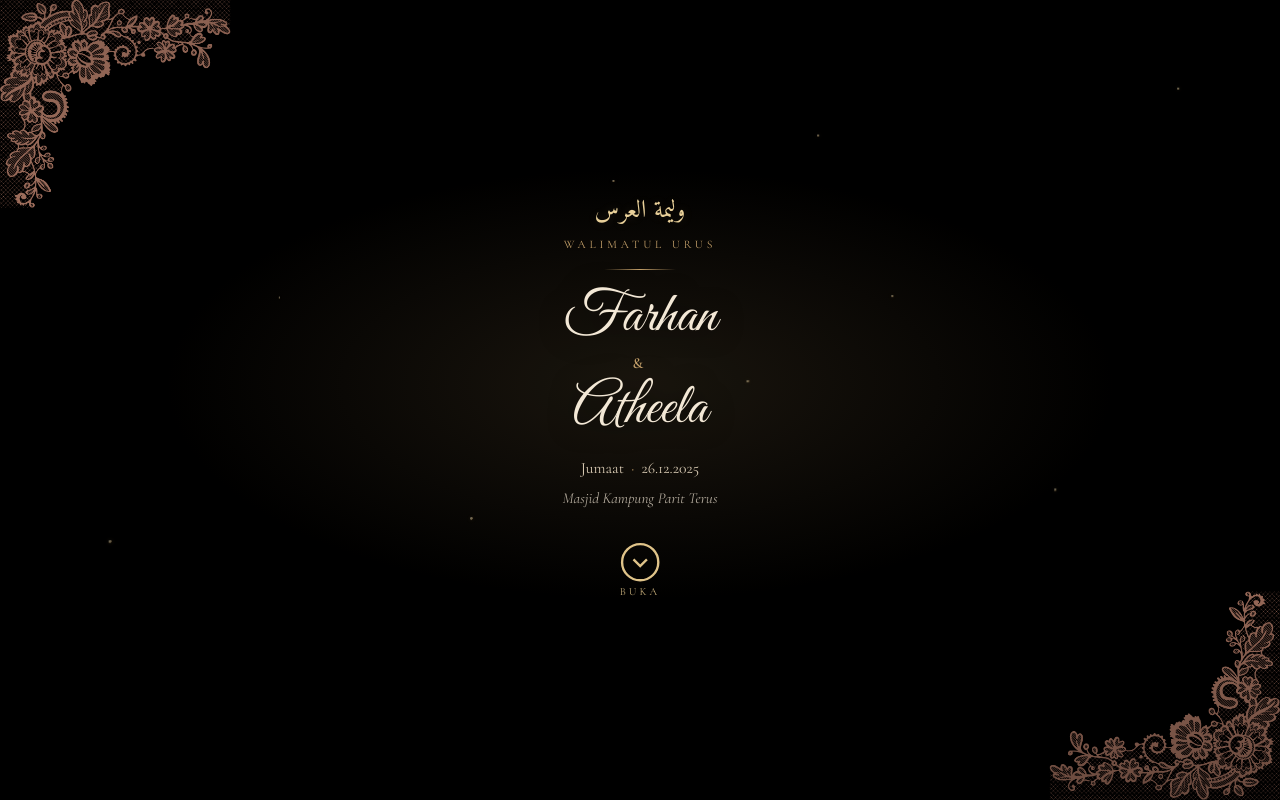
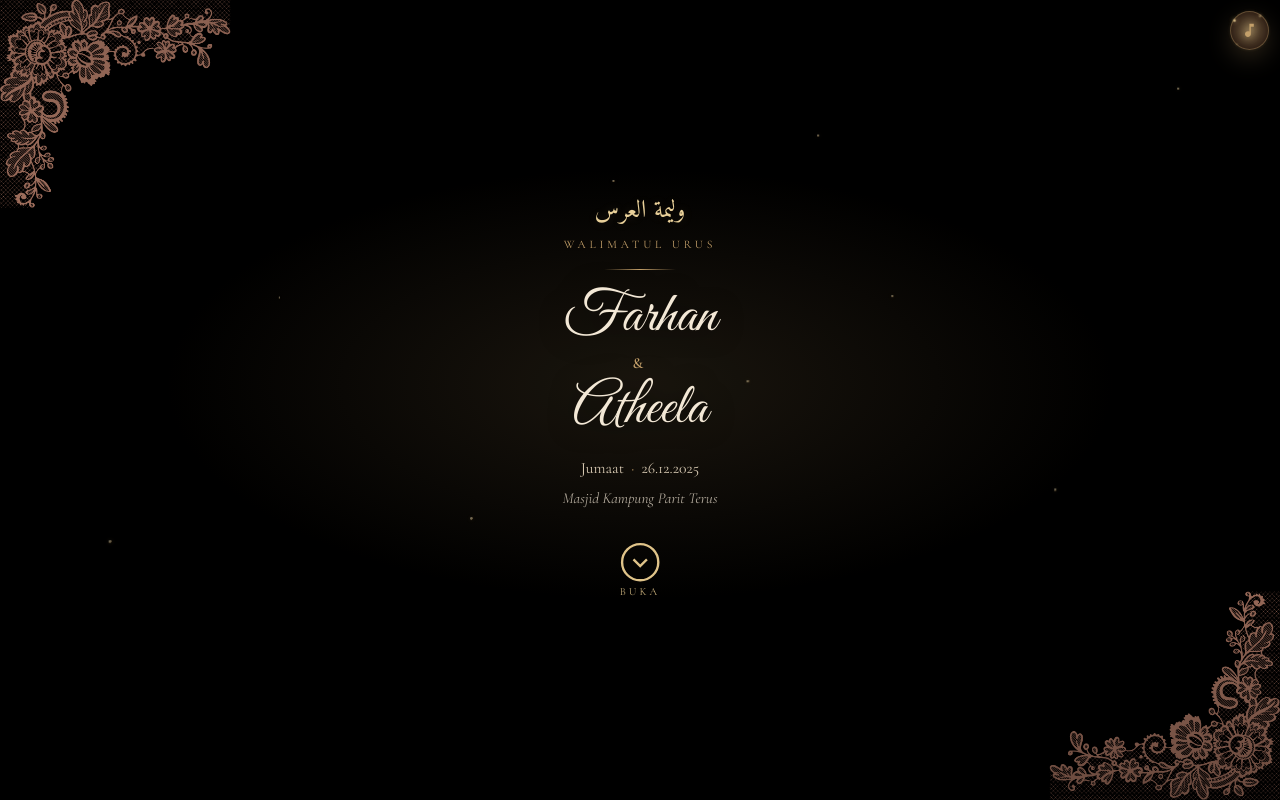
Before and after one commit to theocode221/wedding-card, a React (Vite) app: page /paan in a window 1280 px wide. Built offline with nearby package versions, Linux system fonts and the light colour scheme; a web font is replaced by a local one.

Commit message:
Add Paan invitation background music like Laila.
Co-authored-by: Cursor <cursoragent@cursor.com>

```diff
--- a/src/App.tsx
+++ b/src/App.tsx
@@ -2,6 +2,7 @@ import { BrowserRouter, Navigate, Route, Routes } from "react-router-dom";
 import { InvitationMusicProvider } from "./context/InvitationMusicContext";
 import { UcapanCopyProvider } from "./context/UcapanCopyContext";
 import { LailaMusicProvider } from "./pages/lailaInvitation/LailaMusicContext";
+import { PaanMusicProvider } from "./pages/paanInvitation/PaanMusicContext";
 import { CongratulationCardPage } from "./pages/CongratulationCardPage";
 import { CongratulationPartyPage } from "./pages/CongratulationPartyPage";
 import { HomePage } from "./pages/HomePage";
@@ -43,6 +44,7 @@ export default function App() {
       <BrowserRouter basename={routerBasename}>
         <InvitationMusicProvider>
           <LailaMusicProvider>
+          <PaanMusicProvider>
           <UcapanCopyProvider>
             <Routes>
             <Route path="/" element={<HomePage />} />
@@ -95,6 +97,7 @@ export default function App() {
             <Route path="*" element={<Navigate to="/" replace />} />
             </Routes>
           </UcapanCopyProvider>
+          </PaanMusicProvider>
           </LailaMusicProvider>
         </InvitationMusicProvider>
       </BrowserRouter>
--- a/src/pages/paanInvitation/PaanInvitationPage.tsx
+++ b/src/pages/paanInvitation/PaanInvitationPage.tsx
@@ -12,6 +12,7 @@ import {
   IconWaze,
 } from "../malayClassicInvitation/ClassicActionIcons";
 import { PaanGlitter } from "./PaanGlitter";
+import { usePaanMusic } from "./PaanMusicContext";
 import {
   PAAN_ATURCARA,
   PAAN_RSVP_THEME,
@@ -35,6 +36,7 @@ type Phase = "cover" | "details";
 /** Chocolate traditional classic — lace frame asset (`paan/traditional.png`). */
 export function PaanInvitationPage() {
   const preview = usePortfolioPreviewMode();
+  const { playFromStart: playPaanMusic } = usePaanMusic();
   const invite = paanInviteForPreview(preview.isPreview);
   const names = paanCoupleLabel(invite);
   const contacts = preview.isPreview
@@ -131,9 +133,10 @@ export function PaanInvitationPage() {
 
   const openInvitation = useCallback(() => {
     if (phase !== "cover") return;
+    playPaanMusic();
     setPhase("details");
     window.scrollTo(0, 0);
-  }, [phase]);
+  }, [phase, playPaanMusic]);
 
   const backToCover = useCallback(() => {
     setPhase("cover");
--- /dev/null
+++ b/src/pages/paanInvitation/PaanMusicContext.tsx
@@ -0,0 +1,155 @@
+import {
+  createContext,
+  useCallback,
+  useContext,
+  useEffect,
+  useRef,
+  useState,
+  type ReactNode,
+} from "react";
+import { useLocation } from "react-router-dom";
+import { readPortfolioPreviewSearch } from "../../lib/portfolioPreview";
+import { publicUrl } from "../../lib/publicAsset";
+import { PAAN_DASHBOARD_PATH, PAAN_PATH } from "./paanInviteData";
+import "./paan-invitation.css";
+
+const PAAN_MUSIC_URL = encodeURI(publicUrl("paan/lagu paan.mp3"));
+const PAAN_MUSIC_VOLUME = 0.48;
+
+function isPaanPublicPath(pathname: string): boolean {
+  if (pathname === PAAN_DASHBOARD_PATH) return false;
+  return pathname === PAAN_PATH || pathname.startsWith(`${PAAN_PATH}/`);
+}
+
+type PaanMusicContextValue = {
+  playing: boolean;
+  /** Start on user gesture — first tap only seeks to the beginning. */
+  playFromStart: () => void;
+  /** Continue without seeking when moving between Paan pages. */
+  resumeIfPaused: () => void;
+  toggle: () => void;
+};
+
+const PaanMusicContext = createContext<PaanMusicContextValue | null>(null);
+
+export function PaanMusicProvider({ children }: { children: ReactNode }) {
+  const location = useLocation();
+  const audioRef = useRef<HTMLAudioElement | null>(null);
+  const hasStartedRef = useRef(false);
+  const userPausedRef = useRef(false);
+  const [playing, setPlaying] = useState(false);
+  const isPaan = isPaanPublicPath(location.pathname);
+  const isEmbed = readPortfolioPreviewSearch(location.search).isEmbed;
+
+  const playFromStart = useCallback(() => {
+    const el = audioRef.current;
+    if (!el || isEmbed) return;
+
+    el.volume = PAAN_MUSIC_VOLUME;
+    userPausedRef.current = false;
+
+    if (!hasStartedRef.current) {
+      hasStartedRef.current = true;
+      el.currentTime = 0;
+    }
+
+    void el.play().catch(() => undefined);
+  }, [isEmbed]);
+
+  const resumeIfPaused = useCallback(() => {
+    const el = audioRef.current;
+    if (!el || !el.paused || isEmbed || userPausedRef.current) return;
+    el.volume = PAAN_MUSIC_VOLUME;
+    void el.play().catch(() => undefined);
+  }, [isEmbed]);
+
+  const toggle = useCallback(() => {
+    const el = audioRef.current;
+    if (!el || isEmbed) return;
+    if (el.paused) {
+      userPausedRef.current = false;
+      if (!hasStartedRef.current) {
+        hasStartedRef.current = true;
+        el.currentTime = 0;
+      }
+      el.volume = PAAN_MUSIC_VOLUME;
+      void el.play().catch(() => undefined);
+      return;
+    }
+    userPausedRef.current = true;
+    el.pause();
+    setPlaying(false);
+  }, [isEmbed]);
+
+  useEffect(() => {
+    if (!isPaan || isEmbed) return;
+    resumeIfPaused();
+  }, [isPaan, isEmbed, location.pathname, resumeIfPaused]);
+
+  useEffect(() => {
+    if (isPaan) return;
+    const el = audioRef.current;
+    if (!el) return;
+    el.pause();
+    el.currentTime = 0;
+    hasStartedRef.current = false;
+    userPausedRef.current = false;
+    setPlaying(false);
+  }, [isPaan]);
+
+  return (
+    <PaanMusicContext.Provider value={{ playing, playFromStart, resumeIfPaused, toggle }}>
+      <audio
+        ref={audioRef}
+        className="paan-music"
+        src={PAAN_MUSIC_URL}
+        loop
+        preload="metadata"
+        playsInline
+        aria-hidden
+        onPlay={() => setPlaying(true)}
+        onPause={() => setPlaying(false)}
+      />
+      {isPaan && !isEmbed ? <PaanMusicToggle playing={playing} onToggle={toggle} /> : null}
+      {children}
+    </PaanMusicContext.Provider>
+  );
+}
+
+function PaanMusicToggle({ playing, onToggle }: { playing: boolean; onToggle: () => void }) {
+  return (
+    <button
+      type="button"
+      className={`paan-music-toggle${playing ? " is-on" : " is-idle"}`}
+      onClick={onToggle}
+      aria-pressed={playing}
+      aria-label={playing ? "Hentikan lagu" : "Mainkan lagu"}
+    >
+      <span className="paan-music-toggle__glow" aria-hidden />
+      <span className="paan-music-toggle__spark paan-music-toggle__spark--1" aria-hidden />
+      <span className="paan-music-toggle__spark paan-music-toggle__spark--2" aria-hidden />
+      <span className="paan-music-toggle__spark paan-music-toggle__spark--3" aria-hidden />
+      <svg className="paan-music-toggle__icon" viewBox="0 0 24 24" aria-hidden>
+        {playing ? (
+          <>
+            <path fill="currentColor" d="M6 5h3v14H6V5z" />
+            <path fill="currentColor" d="M15 5h3v14h-3V5z" />
+          </>
+        ) : (
+          <path
+            fill="currentColor"
+            d="M12 3v10.55c-.59-.34-1.27-.55-2-.55-2.21 0-4 1.79-4 4s1.79 4 4 4 4-1.79 4-4V7h4V3h-6z"
+          />
+        )}
+      </svg>
+    </button>
+  );
+}
+
+export function usePaanMusic() {
+  const ctx = useContext(PaanMusicContext);
+  if (!ctx) {
+    throw new Error("usePaanMusic must be used within PaanMusicProvider");
+  }
+  return ctx;
+}
--- a/src/pages/paanInvitation/paan-invitation.css
+++ b/src/pages/paanInvitation/paan-invitation.css
@@ -982,6 +982,161 @@
   color: var(--paan-copper-bright);
 }
 
+.paan-music {
+  position: absolute;
+  width: 0;
+  height: 0;
+  opacity: 0;
+  pointer-events: none;
+}
+
+.paan-music-toggle {
+  position: fixed;
+  top: max(0.7rem, env(safe-area-inset-top));
+  right: max(0.7rem, env(safe-area-inset-right));
+  z-index: 50;
+  width: 2.45rem;
+  height: 2.45rem;
+  display: grid;
+  place-items: center;
+  appearance: none;
+  border: 1px solid rgba(196, 160, 106, 0.35);
+  border-radius: 999px;
+  background: rgba(42, 24, 16, 0.88);
+  color: var(--paan-copper-bright, #e0c48a);
+  cursor: pointer;
+  box-shadow: 0 8px 22px rgba(10, 6, 4, 0.35);
+  backdrop-filter: blur(8px);
+  overflow: visible;
+}
+
+.paan-music-toggle__icon {
+  position: relative;
+  z-index: 1;
+  width: 1.05rem;
+  height: 1.05rem;
+  display: block;
+}
+
+.paan-music-toggle__glow {
+  position: absolute;
+  inset: -3px;
+  border-radius: inherit;
+  opacity: 0;
+  pointer-events: none;
+}
+
+.paan-music-toggle__spark {
+  position: absolute;
+  width: 4px;
+  height: 4px;
+  border-radius: 50%;
+  background: var(--paan-copper-bright, #e0c48a);
+  box-shadow: 0 0 6px var(--paan-copper-bright, #e0c48a);
+  opacity: 0;
+  pointer-events: none;
+}
+
+.paan-music-toggle.is-idle {
+  animation: paan-music-glitter-pulse 2.4s ease-in-out infinite;
+}
+
+.paan-music-toggle.is-idle .paan-music-toggle__glow {
+  opacity: 1;
+  background: radial-gradient(circle, rgba(224, 196, 138, 0.55) 0%, transparent 72%);
+  animation: paan-music-glitter-glow 2.4s ease-in-out infinite;
+}
+
+.paan-music-toggle.is-idle .paan-music-toggle__icon {
+  color: var(--paan-copper, #c4a06a);
+  filter: drop-shadow(0 0 4px rgba(224, 196, 138, 0.85));
+  animation: paan-music-glitter-shimmer 2.4s ease-in-out infinite;
+}
+
+.paan-music-toggle.is-idle .paan-music-toggle__spark--1 {
+  top: 0.1rem;
+  right: 0.35rem;
+  animation: paan-music-sparkle 2.1s ease-in-out infinite;
+}
+
+.paan-music-toggle.is-idle .paan-music-toggle__spark--2 {
+  bottom: 0.2rem;
+  left: 0.25rem;
+  animation: paan-music-sparkle 2.4s ease-in-out 0.35s infinite;
+}
+
+.paan-music-toggle.is-idle .paan-music-toggle__spark--3 {
+  top: 0.45rem;
+  left: 0.15rem;
+  width: 3px;
+  height: 3px;
+  animation: paan-music-sparkle 1.9s ease-in-out 0.7s infinite;
+}
+
+@keyframes paan-music-glitter-pulse {
+  0%,
+  100% {
+    box-shadow: 0 8px 22px rgba(10, 6, 4, 0.35);
+  }
+  50% {
+    box-shadow: 0 8px 26px rgba(196, 160, 106, 0.35);
+  }
+}
+
+@keyframes paan-music-glitter-glow {
+  0%,
+  100% {
+    transform: scale(0.92);
+    opacity: 0.45;
+  }
+  50% {
+    transform: scale(1.08);
+    opacity: 0.95;
+  }
+}
+
+@keyframes paan-music-glitter-shimmer {
+  0%,
+  100% {
+    transform: scale(1);
+  }
+  50% {
+    transform: scale(1.08);
+  }
+}
+
+@keyframes paan-music-sparkle {
+  0%,
+  100% {
+    opacity: 0;
+    transform: scale(0.4);
+  }
+  45% {
+    opacity: 1;
+    transform: scale(1);
+  }
+  70% {
+    opacity: 0.2;
+    transform: scale(0.6);
+  }
+}
+
+.paan-music-toggle.is-on {
+  border-color: color-mix(in srgb, var(--paan-copper, #c4a06a) 55%, #2a1810);
+  color: var(--paan-cream, #f3e8d6);
+}
+
+.paan-music-toggle:hover,
+.paan-music-toggle:focus-visible {
+  border-color: var(--paan-copper-bright, #e0c48a);
+  background: rgba(58, 36, 24, 0.95);
+}
+
+.paan-music-toggle:focus-visible {
+  outline: 2px solid var(--paan-copper, #c4a06a);
+  outline-offset: 3px;
+}
+
 @media (prefers-reduced-motion: reduce) {
   .paan-cover__line,
   .paan-glitter,
@@ -1009,6 +1164,13 @@
     transform: none !important;
   }
 
+  .paan-music-toggle.is-idle,
+  .paan-music-toggle.is-idle .paan-music-toggle__glow,
+  .paan-music-toggle.is-idle .paan-music-toggle__icon,
+  .paan-music-toggle.is-idle .paan-music-toggle__spark {
+    animation: none !important;
+  }
+
   .paan-glitter {
     display: none;
   }
```
Also changed, not shown: 1 other file (tests, documents, lock files or other folders).
